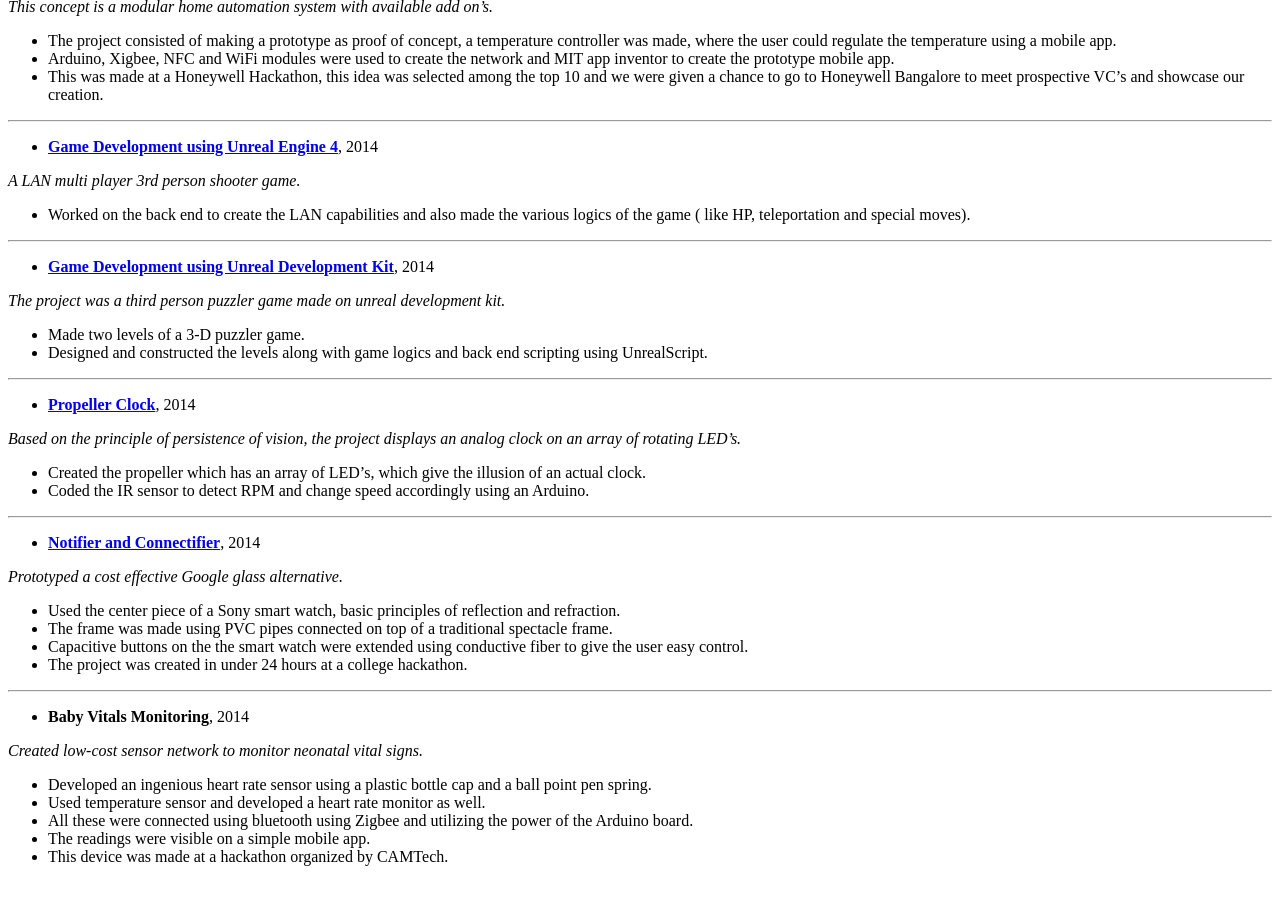
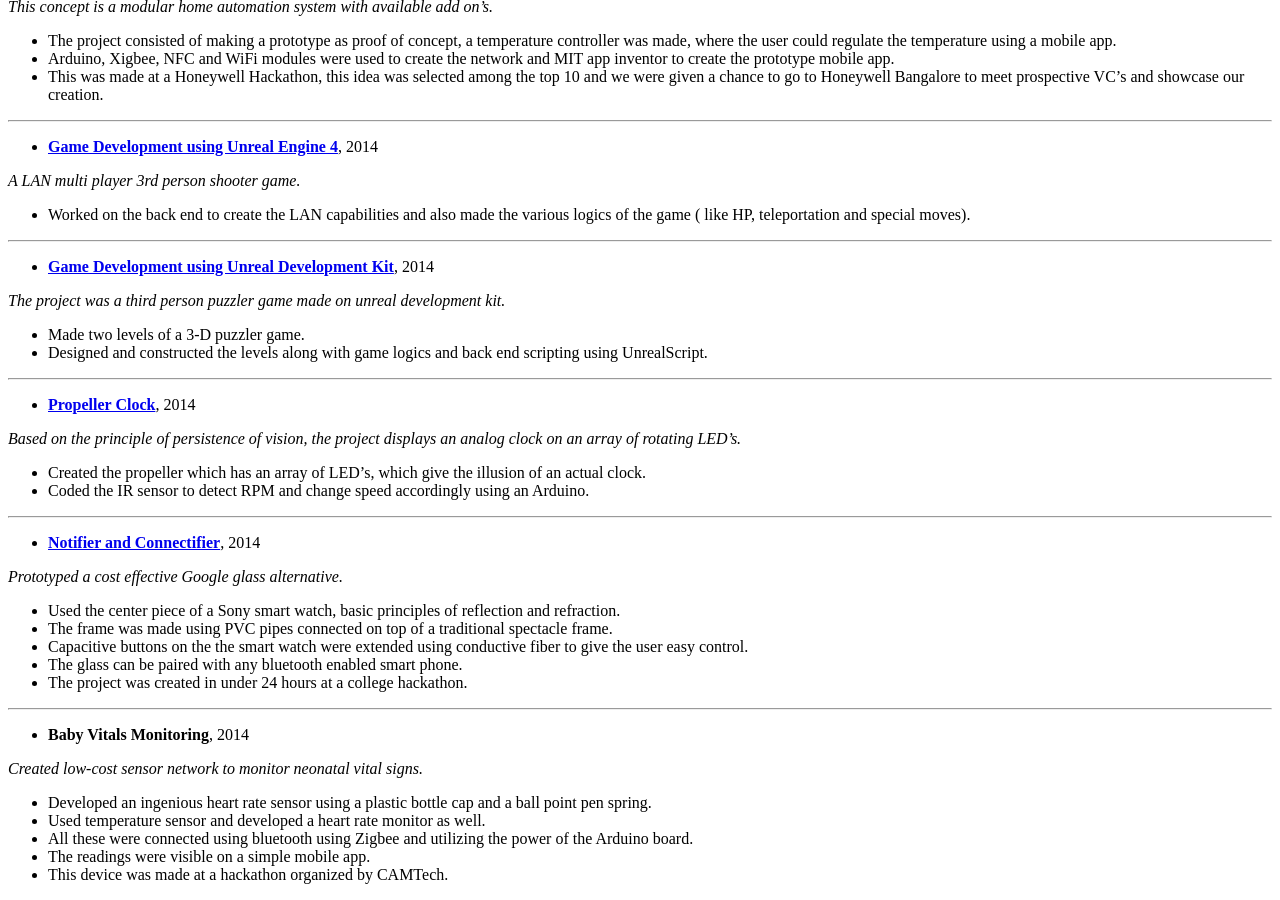
Before and after one commit to khannasarthak/khannasarthak.github.io, a Jekyll site: the page built from projects.md, in a window 1280 px wide and 900 px high, scrolled down 1438 px. Built offline with Jekyll 4.4.1, drawn with Linux system fonts in a browser that asks for light colours; nearby versions of some CDN libraries.

Commit message:
Added bluetotth
sopprt for watch

```diff
--- a/projects.md
+++ b/projects.md
@@ -105,6 +105,7 @@
    * Used the center piece of a Sony smart watch, basic principles of reflection and refraction.
    * The frame was made using PVC pipes connected on top of a traditional spectacle frame.
    * Capacitive buttons on the the smart watch were extended using conductive fiber to give the user easy control.
+   * The glass can be paired with any bluetooth enabled smart phone.
    * The project was created in under 24 hours at a college hackathon.
 
 ---
```
